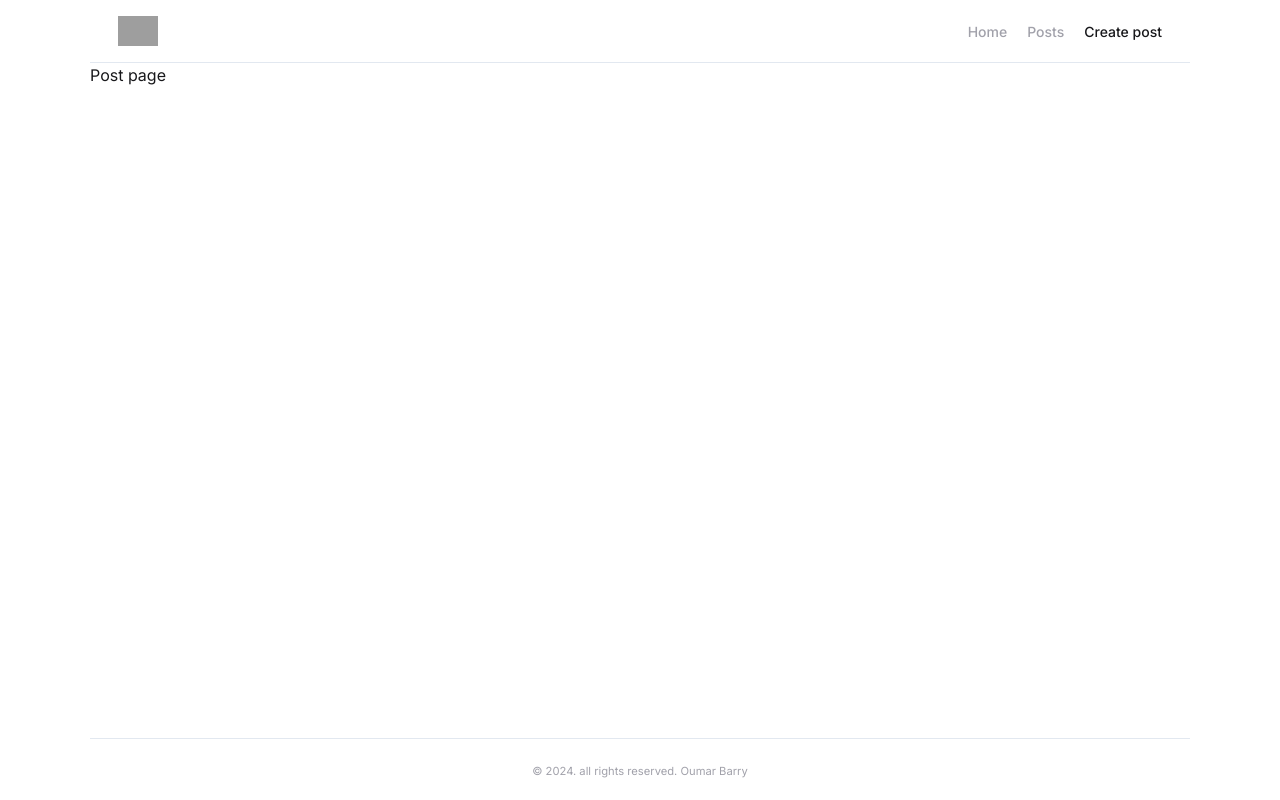
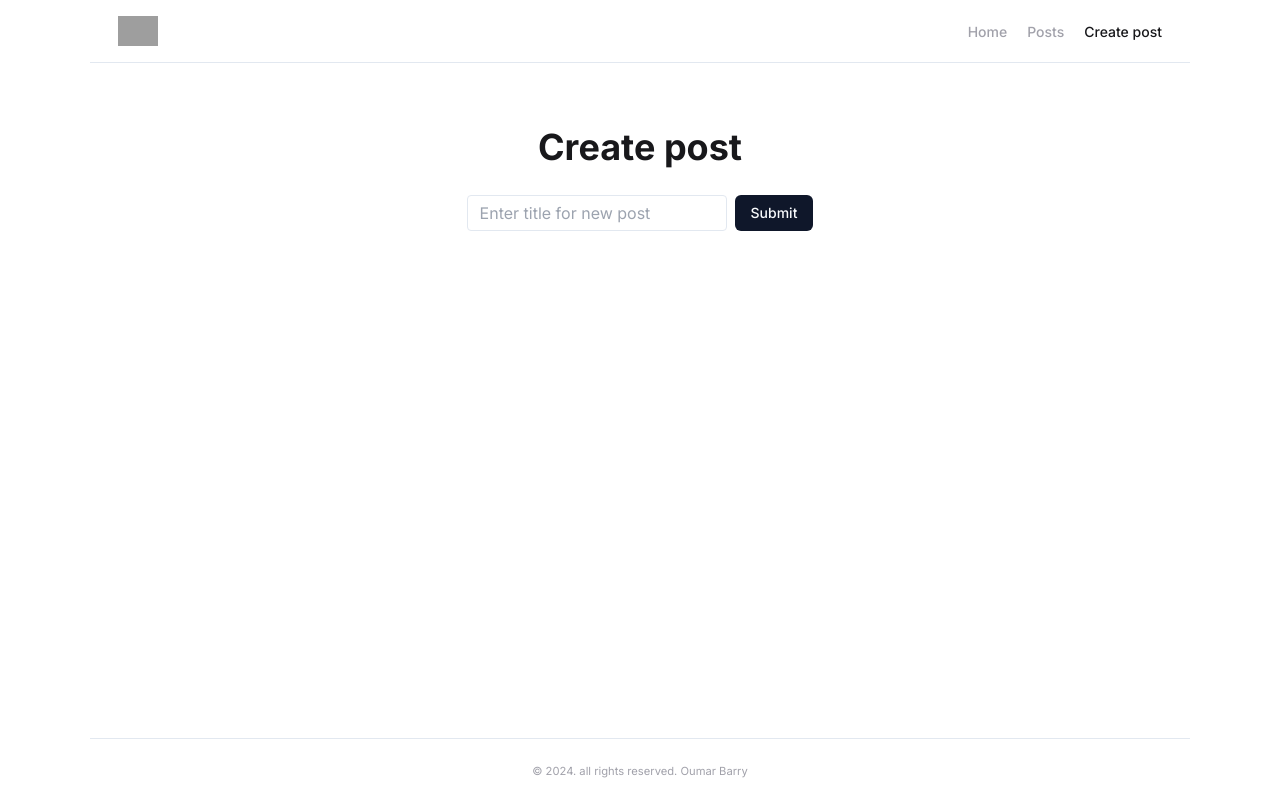
Before and after one commit to OumB2021/Blog-app, a Next.js app: page /create-post in a window 1280 px wide. Built offline with nearby package versions, Linux system fonts and the light colour scheme; grey boxes are pictures that could not be loaded.

Commit message:
feat: create post action

```diff
--- /dev/null
+++ b/src/actions/create-post.ts
@@ -0,0 +1,6 @@
+"use server";
+
+export const CreatePostAction = async (formData: FormData) => {
+  const title = formData.get("title") as string;
+  console.log(title);
+};
--- a/src/app/create-post/page.tsx
+++ b/src/app/create-post/page.tsx
@@ -1,5 +1,27 @@
+import { CreatePostAction } from "@/actions/create-post";
+import { Button } from "@/components/ui/button";
+
 const CreatePost = () => {
-  return <div>Post page</div>;
+  return (
+    <div className="text-center pt-16">
+      <h1 className="font-bold text-4xl mb-7 text-center">Create post</h1>
+      <form
+        action={CreatePostAction}
+        className="flex justify-center items-center gap-x-2"
+      >
+        <input
+          type="text"
+          name="title"
+          placeholder="Enter title for new post"
+          className="border rounded px-3 h-9"
+          required
+        />
+        <Button type="submit" className="h-full">
+          Submit
+        </Button>
+      </form>
+    </div>
+  );
 };
 
 export default CreatePost;
```
